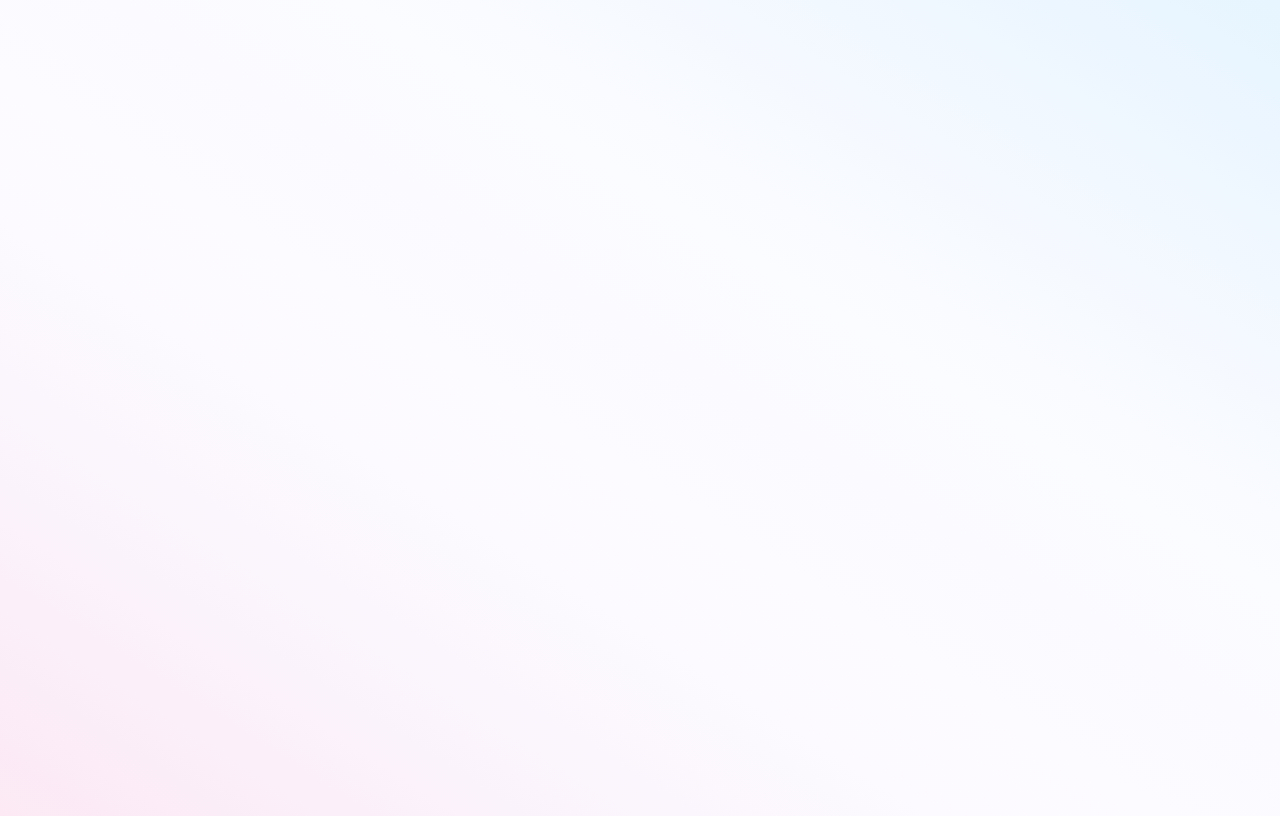
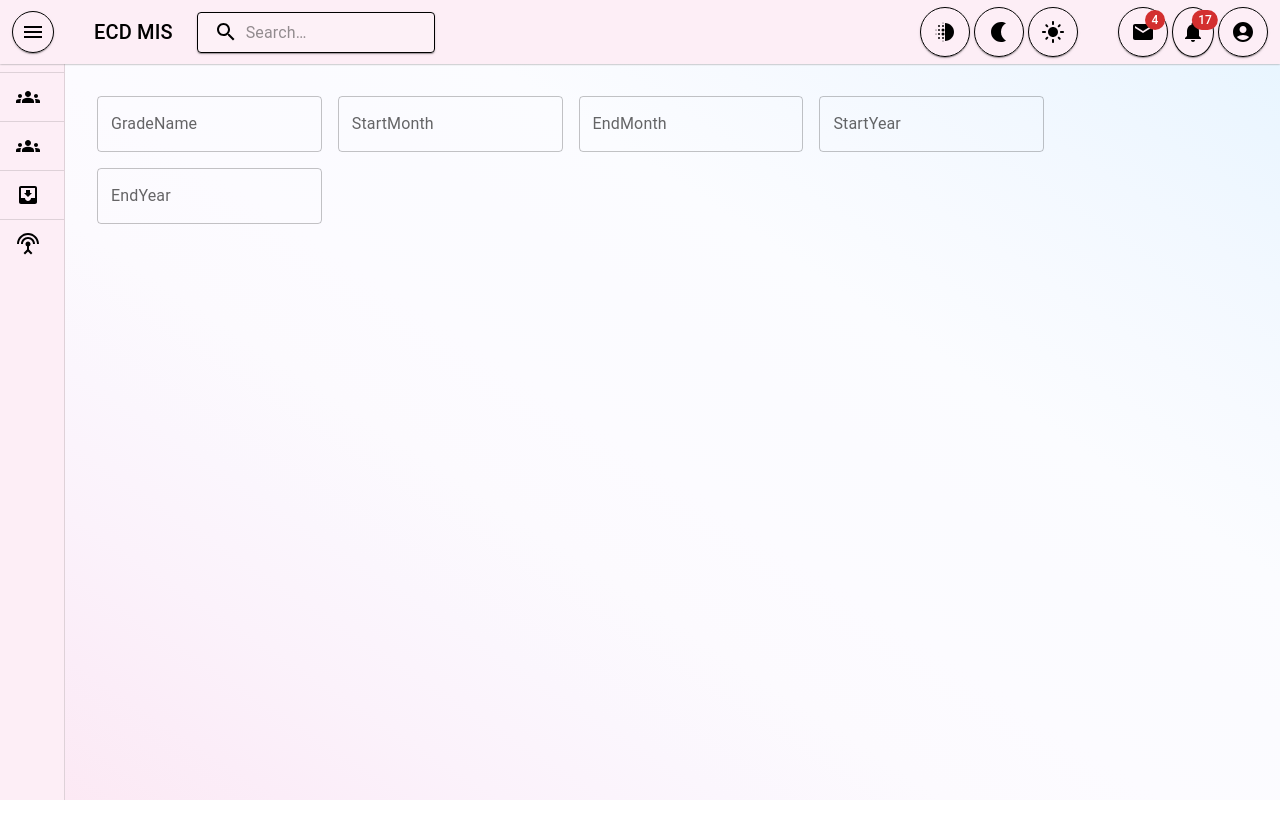
Before and after one commit to noordxb33/ECD-FRONT-END, a React (Create React App) app: page /Batches in a window 1280 px wide. Before the commit this address had no page. Built offline with nearby package versions, Linux system fonts and the light colour scheme.

Commit message:
add
add text feild

```diff
--- a/src/App.js
+++ b/src/App.js
@@ -7,6 +7,7 @@ import Year from './Pages/Acessories/Year';
 import axios from 'axios';
 import {APIADD} from './APIADD';
 import toast,{Toaster} from 'react-hot-toast';
+import BatchesForm from './Pages/Acessories/BatchesForm';
 
 
 function App(props) {
@@ -72,6 +73,7 @@ function App(props) {
     <Route path="/Add-Admission" element={<RouteComponent Component={<Add_Addmission/>}/>} exact />
     <Route path="/List-Admission" element={<RouteComponent Component={<>HomePage</>}/>} exact />
     <Route path="/Gender" element={<RouteComponent Component={<Gender/>}/>}  />
+    <Route path="/Batches" element={<RouteComponent Component={<BatchesForm/>}/>}  />
     <Route path="/Year" element={<RouteComponent Component={<Year getRequest={Get} postRequest={postRequest} />}/>}  />
     </Routes>
     </BrowserRouter>
--- /dev/null
+++ b/src/Pages/Acessories/BatchesForm.js
@@ -0,0 +1,22 @@
+import React from 'react'
+import Box from '@mui/material/Box';
+import TextField from '@mui/material/TextField';
+
+export default function BatchesForm() {
+  return (
+    <Box
+    component="form"
+    sx={{
+      '& > :not(style)': { m: 1, width: '25ch' },
+    }}
+    noValidate
+    autoComplete="off"
+  >
+    <TextField id="outlined-basic" label="GradeName" variant="outlined" />
+    <TextField id="outlined-basic" label="StartMonth" variant="outlined" />
+    <TextField id="outlined-basic" label="EndMonth" variant="outlined" />
+    <TextField id="outlined-basic" label="StartYear" variant="outlined" />
+    <TextField id="outlined-basic" label="EndYear" variant="outlined" />
+  </Box>
+  )
+}
```
